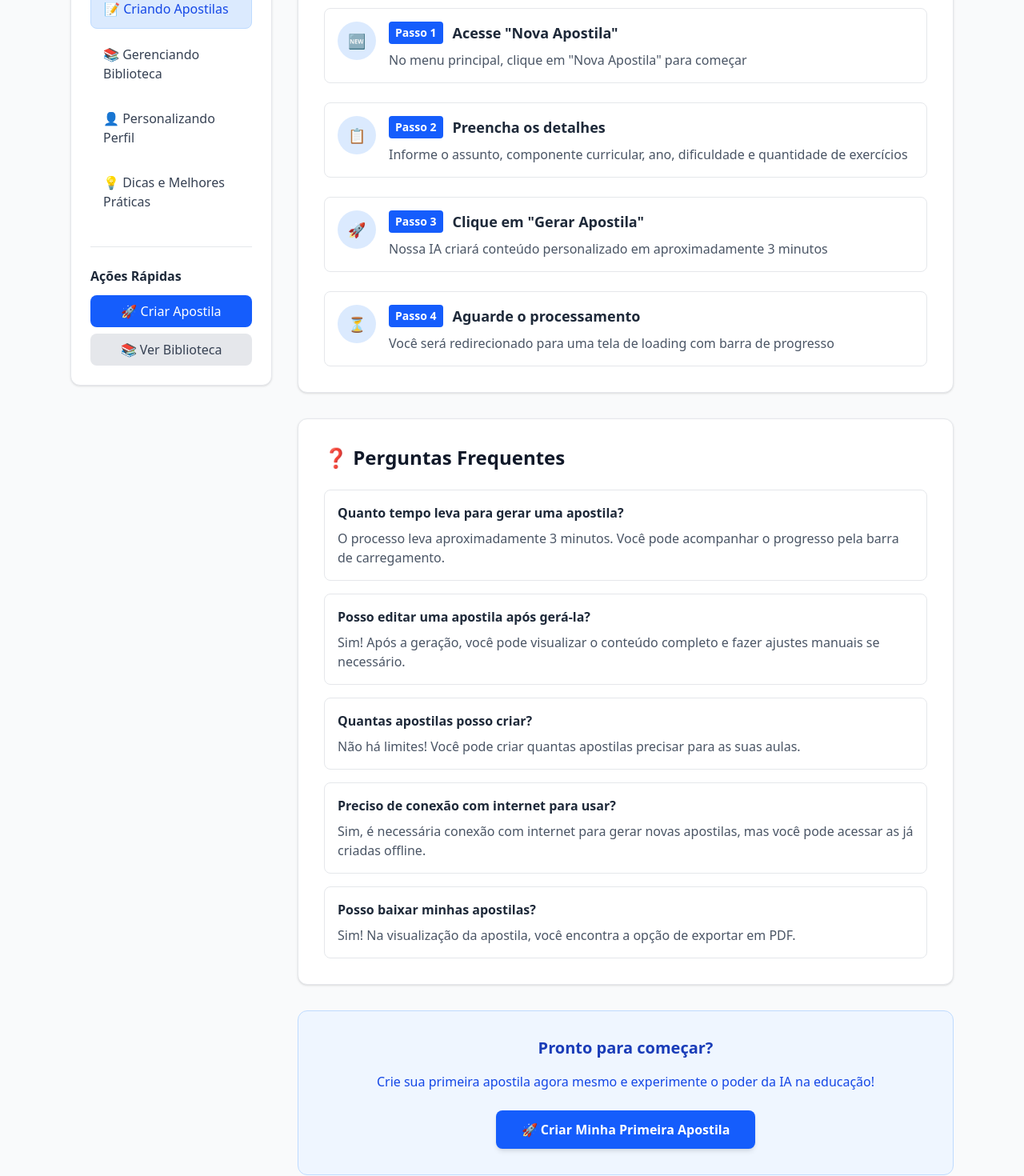
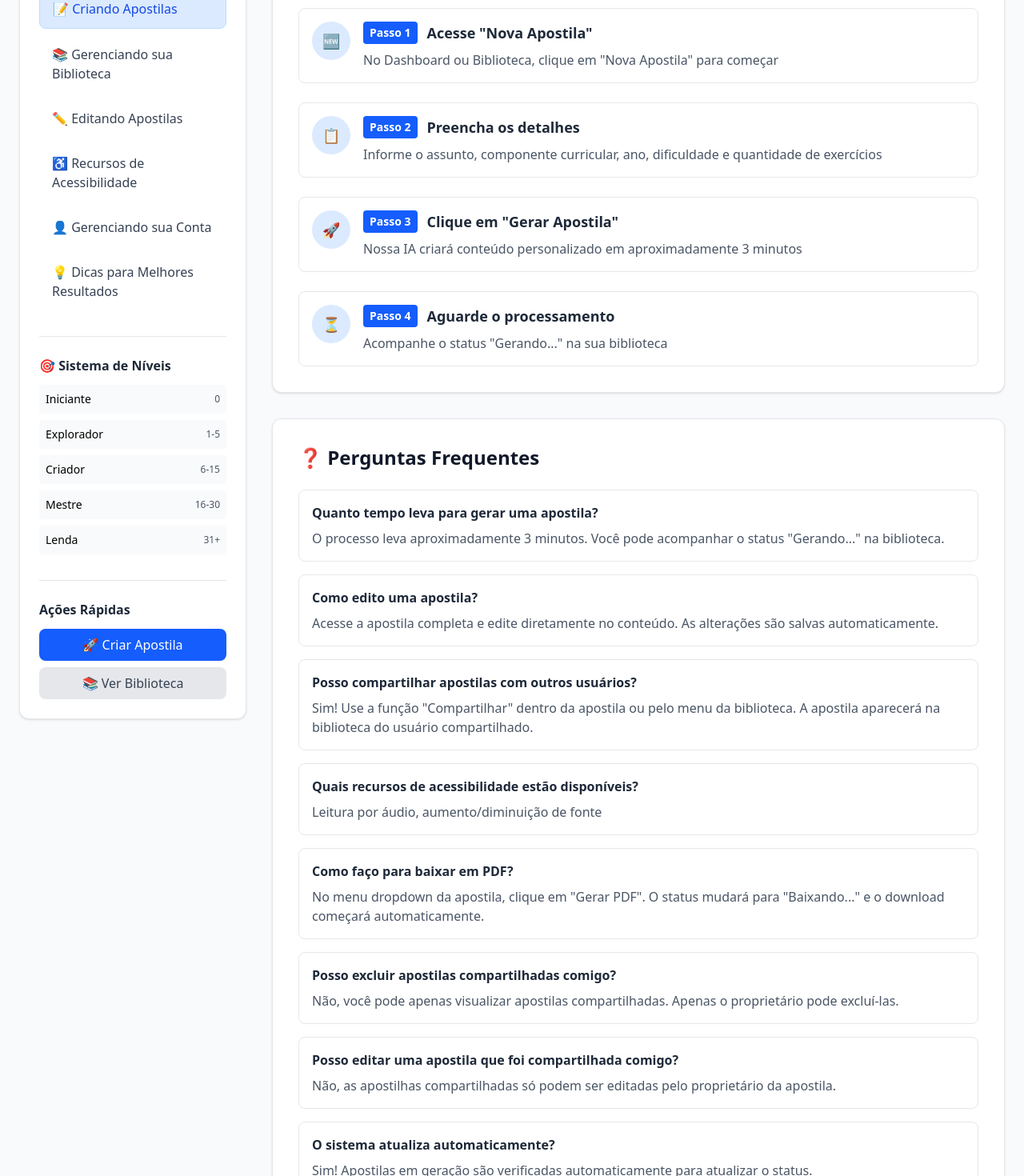
Before and after one commit to AnriaW/PDS-grupo3, a React (Vite) app: page /guide in a window 1280 px wide. Shown: the part 360-1830 px from the top of the page at 80% size. Built offline with nearby package versions, Linux system fonts and the light colour scheme; no server answers; sample sign-in values are in the browser's storage.

Commit message:
new guide

```diff
--- a/src/pages/Guide.jsx
+++ b/src/pages/Guide.jsx
@@ -13,7 +13,7 @@ const Guide = () => {
         {
           step: 1,
           title: 'Acesse "Nova Apostila"',
-          description: 'No menu principal, clique em "Nova Apostila" para começar',
+          description: 'No Dashboard ou Biblioteca, clique em "Nova Apostila" para começar',
           icon: '🆕'
         },
         {
@@ -31,7 +31,7 @@ const Guide = () => {
         {
           step: 4,
           title: 'Aguarde o processamento',
-          description: 'Você será redirecionado para uma tela de loading com barra de progresso',
+          description: 'Acompanhe o status "Gerando..." na sua biblioteca',
           icon: '⏳'
         }
       ]
@@ -42,55 +42,131 @@ const Guide = () => {
         {
           step: 1,
           title: 'Acesse "Biblioteca"',
-          description: 'Veja todas as suas apostilas criadas organizadas por data',
+          description: 'Veja suas apostilas e as compartilhadas com você, organizadas por data ou nome',
           icon: '📁'
         },
         {
           step: 2,
-          title: 'Use a busca',
-          description: 'Encontre apostilas específicas pelo título, assunto ou conteúdo',
+          title: 'Use a busca e filtros',
+          description: 'Encontre apostilas por título, matéria, descrição ou proprietário',
           icon: '🔍'
         },
         {
           step: 3,
-          title: 'Filtre e ordene',
-          description: 'Organize por data de criação ou ordem alfabética',
-          icon: '↕️'
+          title: 'Menu de ações (⋯)',
+          description: 'Clique nos três pontos para editar, gerar PDF, compartilhar ou excluir',
+          icon: '⋯'
         },
         {
           step: 4,
-          title: 'Visualize e edite',
-          description: 'Clique em qualquer apostila para ver o conteúdo completo',
-          icon: '👀'
+          title: 'Status em tempo real',
+          description: 'Acompanhe: "Gerando...", "Baixando..." ou "Pronto"',
+          icon: '🔄'
+        },
+        {
+          step: 5,
+          title: 'Apostilas compartilhadas',
+          description: 'Identifique apostilas de outros usuários pelo indicador "👥 Compartilhada"',
+          icon: '👥'
+        }
+      ]
+    },
+    editar: {
+      title: '✏️ Editando Apostilas',
+      steps: [
+        {
+          step: 1,
+          title: 'Acesse a apostila',
+          description: 'Clique em "Ver Apostila Completa" na apostila que deseja editar',
+          icon: '📖'
+        },
+        {
+          step: 2,
+          title: 'Modifique o conteúdo',
+          description: 'Dentro da visualização da apostila, edite diretamente o texto e exercícios',
+          icon: '🔧'
+        },
+        {
+          step: 3,
+          title: 'Use recursos de edição',
+          description: 'Formatação, adição de imagens e modificação de exercícios diretamente no conteúdo',
+          icon: '🎨'
+        },
+        {
+          step: 4,
+          title: 'Salve as alterações',
+          description: 'As modificações são salvas automaticamente enquanto você edita',
+          icon: '💾'
+        }
+      ]
+    },
+    acessibilidade: {
+      title: '♿ Recursos de Acessibilidade',
+      steps: [
+        {
+          step: 1,
+          title: 'Leitura por áudio',
+          description: 'Use o botão "🎧 Ouvir" para ter o conteúdo lido em voz alta',
+          icon: '🎧'
+        },
+        {
+          step: 2,
+          title: 'Aumentar fonte',
+          description: 'Clique em "A+" para aumentar o tamanho do texto para melhor leitura',
+          icon: '🔍'
+        },
+        {
+          step: 3,
+          title: 'Diminuir fonte',
+          description: 'Use "A-" para reduzir o tamanho do texto conforme sua preferência',
+          icon: '📐'
+        },
+        {
+          step: 4,
+          title: 'Compartilhando Apostilas',
+          description: 'Na visualização da apostila, use o botão "Compartilhar',
+          icon: '👥'
         }
       ]
     },
     perfil: {
-      title: '👤 Personalizando seu Perfil',
+      title: '👤 Gerenciando sua Conta',
       steps: [
         {
           step: 1,
           title: 'Acesse seu perfil',
-          description: 'Clique na sua foto no canto superior direito e selecione "Meu Perfil"',
+          description: 'Clique na sua foto no canto superior direito → "Meu Perfil"',
           icon: '🖼️'
         },
         {
           step: 2,
+          title: 'Estatísticas automáticas',
+          description: 'Veja número de apostilas criadas, tempo na plataforma e seu nível',
+          icon: '📊'
+        },
+        {
+          step: 3,
           title: 'Altere sua foto',
           description: 'Clique no ícone da câmera sobre sua foto para fazer upload',
           icon: '📸'
         },
         {
-          step: 3,
-          title: 'Edite suas informações',
-          description: 'Clique em "Editar Perfil" para alterar nome e email',
+          step: 4,
+          title: 'Edite informações',
+          description: 'Clique em "Editar Perfil" para alterar nome (email não pode ser alterado)',
           icon: '✏️'
         },
         {
-          step: 4,
-          title: 'Configure notificações',
-          description: 'Ative/desative notificações por email conforme sua preferência',
-          icon: '🔔'
+          step: 5,
+          title: 'Alterar senha - Funcionalidade Futura',
+          description: 'Vá para "Alterar Senha" para atualizar sua senha de acesso',
+          icon: '🔒'
+        },
+        {
+          step: 6,
+          title: 'Excluir conta - Funcionalidade Futura',
+          description: 'Na página dedicada, confirme a exclusão permanente da conta',
+          icon: '🗑️'
         }
       ]
     },
@@ -105,21 +181,21 @@ const Guide = () => {
         },
         {
           step: 2,
-          title: 'Ajuste a dificuldade',
-          description: 'Considere o nível dos estudantes ao definir a dificuldade',
-          icon: '📊'
+          title: 'Use acessibilidade',
+          description: 'Aproveite os recursos de áudio e tamanho de fonte para diferentes necessidades',
+          icon: '♿'
         },
         {
           step: 3,
-          title: 'Use exercícios guiados',
-          description: 'Inclua exercícios com passo a passo para melhor compreensão',
-          icon: '🔄'
+          title: 'Compartilhe colaborativamente',
+          description: 'Trabalhe em equipe compartilhando apostilas com colegas professores',
+          icon: '👥'
         },
         {
           step: 4,
-          title: 'Revise e personalize',
-          description: 'Após gerar, você pode editar o conteúdo para ajustar ao seu estilo',
-          icon: '✅'
+          title: 'Combine recursos',
+          description: 'Use PDF para impressão e compartilhamento com alunos',
+          icon: '📤'
         }
       ]
     }
@@ -128,39 +204,67 @@ const Guide = () => {
   const faqs = [
     {
       question: 'Quanto tempo leva para gerar uma apostila?',
-      answer: 'O processo leva aproximadamente 3 minutos. Você pode acompanhar o progresso pela barra de carregamento.'
+      answer: 'O processo leva aproximadamente 3 minutos. Você pode acompanhar o status "Gerando..." na biblioteca.'
     },
     {
-      question: 'Posso editar uma apostila após gerá-la?',
-      answer: 'Sim! Após a geração, você pode visualizar o conteúdo completo e fazer ajustes manuais se necessário.'
+      question: 'Como edito uma apostila?',
+      answer: 'Acesse a apostila completa e edite diretamente no conteúdo. As alterações são salvas automaticamente.'
     },
     {
-      question: 'Quantas apostilas posso criar?',
-      answer: 'Não há limites! Você pode criar quantas apostilas precisar para as suas aulas.'
+      question: 'Posso compartilhar apostilas com outros usuários?',
+      answer: 'Sim! Use a função "Compartilhar" dentro da apostila ou pelo menu da biblioteca. A apostila aparecerá na biblioteca do usuário compartilhado.'
     },
     {
-      question: 'Preciso de conexão com internet para usar?',
-      answer: 'Sim, é necessária conexão com internet para gerar novas apostilas, mas você pode acessar as já criadas offline.'
+      question: 'Quais recursos de acessibilidade estão disponíveis?',
+      answer: 'Leitura por áudio, aumento/diminuição de fonte'
     },
     {
-      question: 'Posso baixar minhas apostilas?',
-      answer: 'Sim! Na visualização da apostila, você encontra a opção de exportar em PDF.'
+      question: 'Como faço para baixar em PDF?',
+      answer: 'No menu dropdown da apostila, clique em "Gerar PDF". O status mudará para "Baixando..." e o download começará automaticamente.'
+    },
+    {
+      question: 'Posso excluir apostilas compartilhadas comigo?',
+      answer: 'Não, você pode apenas visualizar apostilas compartilhadas. Apenas o proprietário pode excluí-las.'
+    },
+
+    {
+      question: 'Posso editar uma apostila que foi compartilhada comigo?',
+      answer: 'Não, as apostilhas compartilhadas só podem ser editadas pelo proprietário da apostila.'
+    },
+    {
+      question: 'O sistema atualiza automaticamente?',
+      answer: 'Sim! Apostilas em geração são verificadas automaticamente para atualizar o status.'
     }
+  ];
+
+  const userLevels = [
+    { nivel: 'Iniciante', apostilas: '0', descricao: 'Começando na plataforma' },
+    { nivel: 'Explorador', apostilas: '1-5', descricao: 'Criando suas primeiras apostilas' },
+    { nivel: 'Criador', apostilas: '6-15', descricao: 'Produtivo e consistente' },
+    { nivel: 'Mestre', apostilas: '16-30', descricao: 'Experiente na criação' },
+    { nivel: 'Lenda', apostilas: '31+', descricao: 'Referência na plataforma' }
+  ];
+
+  const accessibilityFeatures = [
+    { feature: 'Leitura por Áudio', icon: '🎧', description: 'Texto convertido para voz' },
+    { feature: 'Tamanho da Fonte', icon: '🔠', description: 'A+/A-/Reset' },
+    { feature: 'Alto Contraste', icon: '🌓', description: 'Melhor visibilidade' },
+    { feature: 'Navegação por Teclado', icon: '⌨️', description: 'Acessibilidade total' }
   ];
 
   return (
     <div className="min-h-screen bg-gray-50">
       <Header />
 
-      <div className="max-w-6xl mx-auto px-6 py-8">
+      <div className="max-w-7xl mx-auto px-6 py-8">
 
         {/* Cabeçalho */}
         <div className="text-center mb-12">
           <h1 className="text-4xl font-bold text-gray-900 mb-4">
-            📖 Guia do Usuário
+            📖 Guia Completo do Apostilab
           </h1>
-          <p className="text-xl text-gray-600 max-w-3xl mx-auto">
-            Aprenda a usar todas as funcionalidades do Apostilab para criar apostilas incríveis
+          <p className="text-xl text-gray-600 max-w-4xl mx-auto">
+            Domine todas as funcionalidades: criação, edição, acessibilidade e compartilhamento colaborativo
           </p>
         </div>
 
@@ -171,50 +275,40 @@ const Guide = () => {
             <div className="bg-white rounded-xl shadow-sm border border-gray-200 p-6 sticky top-6">
               <h3 className="font-semibold text-gray-800 mb-4">Conteúdo do Guia</h3>
               <nav className="space-y-2">
+                {Object.entries(sections).map(([key, section]) => (
                   <button
-                  onClick={() => setActiveSection('criar')}
-                  className={`w-full text-left px-4 py-3 rounded-lg transition ${activeSection === 'criar'
+                    key={key}
+                    onClick={() => setActiveSection(key)}
+                    className={`w-full text-left px-4 py-3 rounded-lg transition ${
+                      activeSection === key
                         ? 'bg-blue-100 text-blue-700 border border-blue-200'
                         : 'text-gray-700 hover:bg-gray-100'
                     }`}
                   >
-                  📝 Criando Apostilas
+                    {section.title}
                   </button>
-                <button
-                  onClick={() => setActiveSection('biblioteca')}
-                  className={`w-full text-left px-4 py-3 rounded-lg transition ${activeSection === 'biblioteca'
-                    ? 'bg-blue-100 text-blue-700 border border-blue-200'
-                    : 'text-gray-700 hover:bg-gray-100'
-                    }`}
-                >
-                  📚 Gerenciando Biblioteca
-                </button>
-                <button
-                  onClick={() => setActiveSection('perfil')}
-                  className={`w-full text-left px-4 py-3 rounded-lg transition ${activeSection === 'perfil'
-                    ? 'bg-blue-100 text-blue-700 border border-blue-200'
-                    : 'text-gray-700 hover:bg-gray-100'
-                    }`}
-                >
-                  👤 Personalizando Perfil
-                </button>
-                <button
-                  onClick={() => setActiveSection('dicas')}
-                  className={`w-full text-left px-4 py-3 rounded-lg transition ${activeSection === 'dicas'
-                    ? 'bg-blue-100 text-blue-700 border border-blue-200'
-                    : 'text-gray-700 hover:bg-gray-100'
-                    }`}
-                >
-                  💡 Dicas e Melhores Práticas
-                </button>
+                ))}
               </nav>
+
+              {/* Sistema de Níveis */}
+              <div className="mt-8 pt-6 border-t border-gray-200">
+                <h4 className="font-semibold text-gray-800 mb-3">🎯 Sistema de Níveis</h4>
+                <div className="space-y-2 text-sm">
+                  {userLevels.map((level, index) => (
+                    <div key={index} className="flex justify-between items-center p-2 bg-gray-50 rounded">
+                      <span className="font-medium">{level.nivel}</span>
+                      <span className="text-gray-600 text-xs">{level.apostilas}</span>
+                    </div>
+                  ))}
+                </div>
+              </div>
 
               {/* Quick Actions */}
               <div className="mt-8 pt-6 border-t border-gray-200">
                 <h4 className="font-semibold text-gray-800 mb-3">Ações Rápidas</h4>
                 <div className="space-y-2">
                   <Link
-                    to="/create-new"
+                    to="/"
                     className="block w-full text-center bg-blue-600 text-white py-2 px-4 rounded-lg hover:bg-blue-500 transition font-medium"
                   >
                     🚀 Criar Apostila
@@ -241,7 +335,7 @@ const Guide = () => {
 
               <div className="space-y-6">
                 {sections[activeSection].steps.map((item) => (
-                  <div key={item.step} className="flex items-start space-x-4 p-4 border border-gray-200 rounded-lg">
+                  <div key={item.step} className="flex items-start space-x-4 p-4 border border-gray-200 rounded-lg hover:border-blue-200 transition">
                     <div className="flex-shrink-0 w-12 h-12 bg-blue-100 rounded-full flex items-center justify-center text-blue-600 font-semibold text-lg">
                       {item.icon}
                     </div>
@@ -265,7 +359,7 @@ const Guide = () => {
 
               <div className="space-y-4">
                 {faqs.map((faq, index) => (
-                  <div key={index} className="border border-gray-200 rounded-lg p-4">
+                  <div key={index} className="border border-gray-200 rounded-lg p-4 hover:border-blue-200 transition">
                     <h3 className="font-semibold text-gray-800 mb-2">{faq.question}</h3>
                     <p className="text-gray-600">{faq.answer}</p>
                   </div>
@@ -275,19 +369,27 @@ const Guide = () => {
 
             {/* Call to Action */}
             <div className="mt-8 text-center">
-              <div className="bg-blue-50 rounded-xl p-8 border border-blue-200">
-                <h3 className="text-xl font-semibold text-blue-800 mb-4">
-                  Pronto para começar?
+              <div className="bg-blue-500 rounded-xl p-8 text-white">
+                <h3 className="text-2xl font-bold mb-4">
+                  Pronto para colaborar?
                 </h3>
-                <p className="text-blue-700 mb-6">
-                  Crie sua primeira apostila agora mesmo e experimente o poder da IA na educação!
+                <p className="text-blue-100 mb-6 text-lg">
+                  Crie, edite, compartilhe e acesse com todos os recursos que desenvolvemos!
                 </p>
+                <div className="flex flex-col sm:flex-row gap-4 justify-center">
                   <Link
-                  to="/create-new"
-                  className="inline-block bg-blue-600 text-white font-semibold py-3 px-8 rounded-lg hover:bg-blue-500 transition shadow-md"
+                    to="/"
+                    className="inline-block bg-white text-blue-600 font-semibold py-3 px-8 rounded-lg hover:bg-blue-50 transition shadow-md"
                   >
-                  🚀 Criar Minha Primeira Apostila
+                    🚀 Criar Apostila
                   </Link>
+                  <Link
+                    to="/library"
+                    className="inline-block bg-blue-800 text-white font-semibold py-3 px-8 rounded-lg hover:bg-blue-700 transition"
+                  >
+                    📚 Explorar Biblioteca
+                  </Link>
+                </div>
               </div>
             </div>
           </div>
```
Also changed, not shown: src/components/Header.jsx (+13 -1 lines), src/pages/Profile.jsx (+0 -10 lines). Lines whose indentation alone changed are shown as unchanged.
